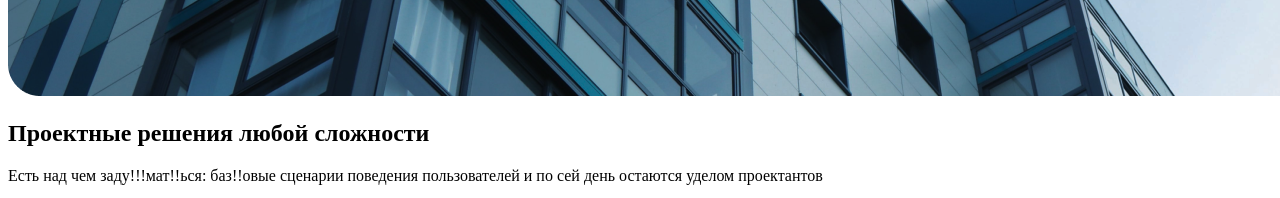
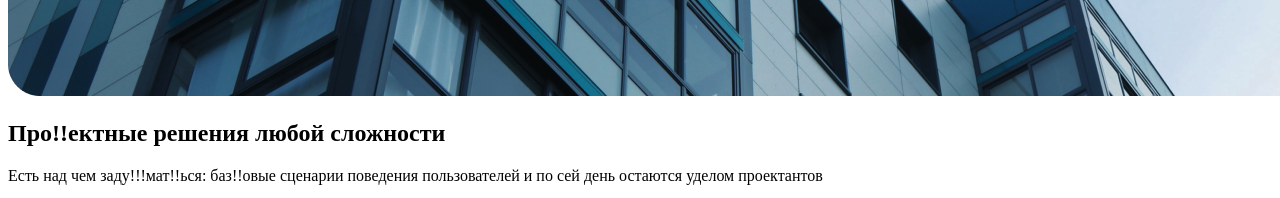
Before and after one commit to jaroslava87/evclid, a plain HTML site: page index.html in a window 1280 px wide. Shown: the part 1580-1778 px from the top of the page. Drawn offline with nearby package versions, Linux system fonts and the light colour scheme; a script that the page names is missing.

Commit message:
next commit

```diff
--- a/index.html
+++ b/index.html
@@ -66,7 +66,7 @@
         </div>
         </div>
           <h1 class="h1 hero__title">
-            Проектные решения любой сложности
+            Про!!ектные решения любой сложности
           </h1>
           <p class="hero__descr p">
             Есть над чем заду!!!мат!!ься: баз!!овые сценарии поведения пользователей и&nbsp;по&nbsp;сей день остаются уделом проектантов
```
